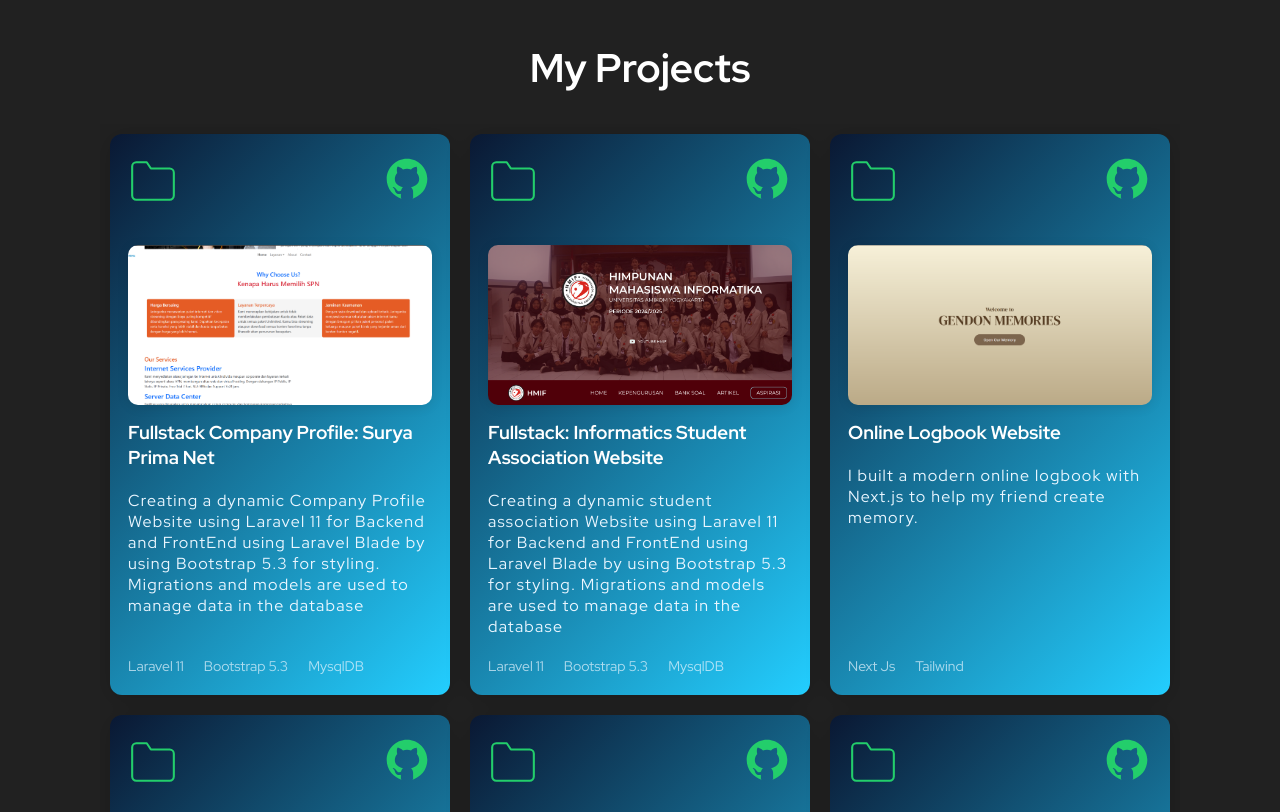
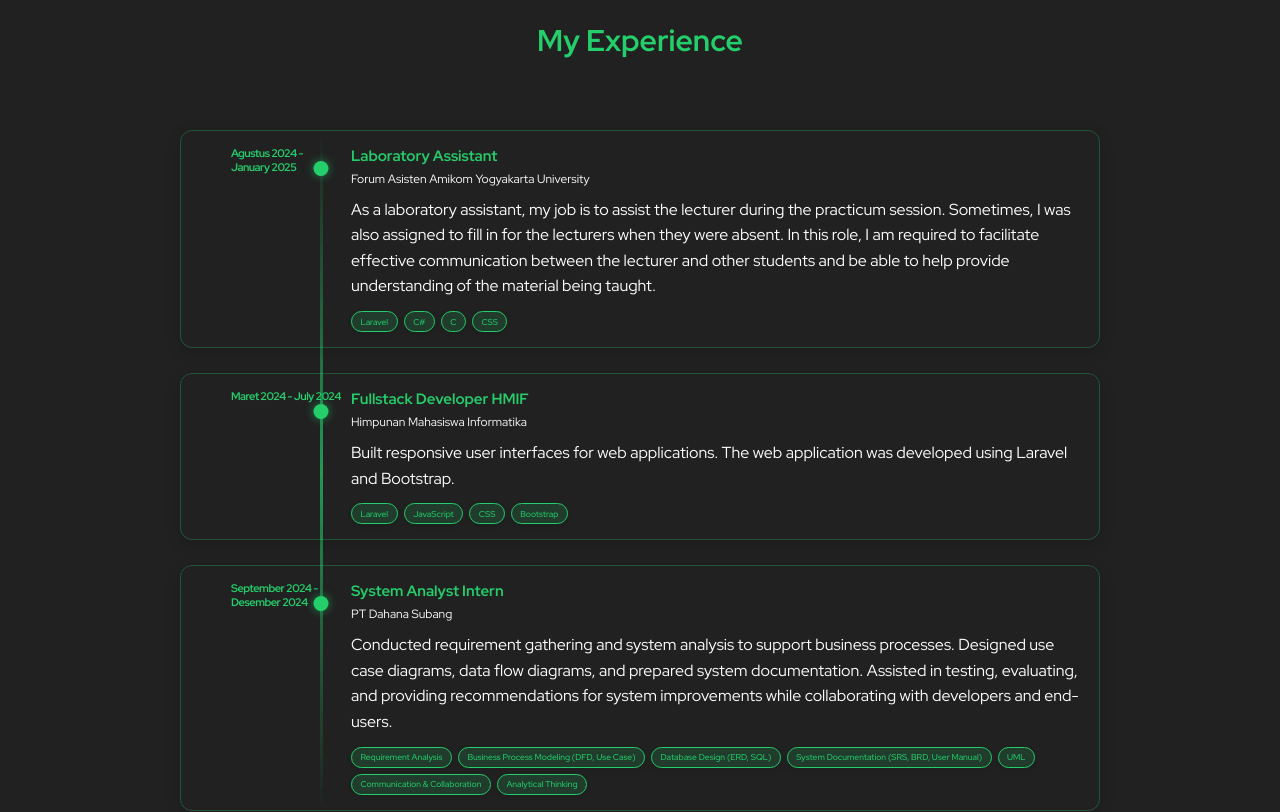
Before and after one commit to MuhammadYusufAndrika/Portofolio, a React (Create React App) app: page / in a window 1280 px wide. Shown: the part 1320-2132 px from the top of the page. Built offline with nearby package versions, Linux system fonts and the light colour scheme.

Commit message:
updateletsgo

```diff
--- a/src/components/Certificate/Certificate.tsx
+++ b/src/components/Certificate/Certificate.tsx
@@ -17,8 +17,8 @@ const certificates = [
     link: "https://www.linkedin.com/in/muhammadyusufandrika/",
   },
   {
-    title: "Belajar Membuat Aplikasi Web dengan React - Dicoding",
-    issuer: "freeCodeCamp",
+    title: "Machine Learning",
+    issuer: "Coursera",
     date: "April 2024",
     link: "https://www.linkedin.com/in/muhammadyusufandrika/",
   },
--- /dev/null
+++ b/src/components/Experience/Experience.tsx
@@ -0,0 +1,142 @@
+import { Container } from "./styles";
+import { motion, useAnimation, Variants } from "framer-motion";
+import { useRef, useEffect } from "react";
+
+// Example experience data
+const experiences = [
+  {
+    title: "Laboratory Assistant",
+    company: "Forum Asisten Amikom Yogyakarta University",
+    period: "Agustus 2024 - January 2025",
+    description:
+      "As a laboratory assistant, my job is to assist the lecturer during the practicum session. Sometimes, I was also assigned to fill in for the lecturers when they were absent. In this role, I am required to facilitate effective communication between the lecturer and other students and be able to help provide understanding of the material being taught.",
+    skills: ["Laravel", "C#", "C", "CSS"],
+  },
+  {
+    title: "Fullstack Developer HMIF",
+    company: "Himpunan Mahasiswa Informatika",
+    period: "Maret 2024 - July 2024",
+    description: "Built responsive user interfaces for web applications. The web application was developed using Laravel and Bootstrap.",
+    skills: ["Laravel", "JavaScript", "CSS", "Bootstrap"],
+  },
+  {
+    title: "System Analyst Intern",
+    company: "PT Dahana Subang",
+    period: "September 2024 - Desember 2024",
+    description:
+      "Conducted requirement gathering and system analysis to support business processes. Designed use case diagrams, data flow diagrams, and prepared system documentation. Assisted in testing, evaluating, and providing recommendations for system improvements while collaborating with developers and end-users.",
+    skills: [
+      "Requirement Analysis",
+      "Business Process Modeling (DFD, Use Case)",
+      "Database Design (ERD, SQL)",
+      "System Documentation (SRS, BRD, User Manual)",
+      "UML",
+    //   "Software Testing (UAT, Black-box)",
+      "Communication & Collaboration",
+      "Analytical Thinking",
+    ],
+  },
+];
+
+export function Experience() {
+  const containerRef = useRef<HTMLDivElement>(null);
+  const controls = useAnimation();
+
+  useEffect(() => {
+    const observer = new IntersectionObserver(
+      ([entry]) => {
+        if (entry.isIntersecting) {
+          controls.start("visible");
+        }
+      },
+      { threshold: 0.1 }
+    );
+
+    const currentRef = containerRef.current;
+    if (currentRef) {
+      observer.observe(currentRef);
+    }
+
+    return () => {
+      if (currentRef) {
+        observer.unobserve(currentRef);
+      }
+    };
+  }, [controls]);
+
+  const containerVariants: Variants = {
+    hidden: { opacity: 0 },
+    visible: {
+      opacity: 1,
+      transition: {
+        staggerChildren: 0.3,
+      },
+    },
+  };
+
+  const itemVariants: Variants = {
+    hidden: { opacity: 0, y: 50 },
+    visible: {
+      opacity: 1,
+      y: 0,
+      transition: {
+        type: "spring",
+        stiffness: 60,
+        damping: 12,
+      },
+    },
+  };
+
+  return (
+    <Container id="experience">
+      <motion.h2 initial={{ opacity: 0, y: -20 }} whileInView={{ opacity: 1, y: 0 }} transition={{ duration: 0.6, ease: "easeOut" }} viewport={{ once: true }}>
+        My Experience
+      </motion.h2>
+
+      <motion.div className="timeline-container" ref={containerRef} variants={containerVariants} initial="hidden" animate={controls}>
+        <div className="timeline-track"></div>
+
+        <div className="experiences">
+          {experiences.map((exp, index) => (
+            <motion.div
+              className="experience-card"
+              key={index}
+              variants={itemVariants}
+              whileHover={{
+                scale: 1.03,
+                boxShadow: "0 8px 30px rgba(35, 206, 107, 0.2)",
+                borderColor: "#23ce6b",
+              }}
+            >
+              <div className="timeline-dot"></div>
+              <div className="experience-period">
+                <motion.span whileHover={{ scale: 1.1, color: "#fff" }} transition={{ type: "spring", stiffness: 300 }}>
+                  {exp.period}
+                </motion.span>
+              </div>
+              <motion.div className="experience-content" initial={{ opacity: 0 }} animate={{ opacity: 1 }} transition={{ delay: 0.2 * index }}>
+                <h3>{exp.title}</h3>
+                <h4>{exp.company}</h4>
+                <p>{exp.description}</p>
+                <div className="skills">
+                  {exp.skills.map((skill, idx) => (
+                    <motion.span
+                      key={idx}
+                      className="skill-tag"
+                      whileHover={{
+                        scale: 1.1,
+                        backgroundColor: "rgba(35, 206, 107, 0.3)",
+                      }}
+                    >
+                      {skill}
+                    </motion.span>
+                  ))}
+                </div>
+              </motion.div>
+            </motion.div>
+          ))}
+        </div>
+      </motion.div>
+    </Container>
+  );
+}
--- /dev/null
+++ b/src/components/Experience/styles.ts
@@ -0,0 +1,178 @@
+import styled from "styled-components";
+
+export const Container = styled.section`
+  margin-top: 6rem;
+  padding: 0 8rem;
+  display: flex;
+  flex-direction: column;
+  align-items: center;
+  justify-content: center;
+  gap: 5rem;
+  position: relative;
+
+  h2 {
+    color: var(--green);
+    font-size: 3rem;
+    text-align: center;
+  }
+
+  .timeline-container {
+    width: 100%;
+    position: relative;
+    margin: 2rem 0;
+  }
+
+  .timeline-track {
+    position: absolute;
+    left: 140px;
+    top: 0;
+    bottom: 0;
+    width: 3px;
+    background: linear-gradient(to bottom, transparent, var(--green), transparent);
+    opacity: 0.7;
+  }
+
+  .experiences {
+    width: 100%;
+    display: flex;
+    flex-direction: column;
+    gap: 2.5rem;
+    position: relative;
+  }
+
+  .experience-card {
+    display: flex;
+    background: linear-gradient(225deg, var(--primary) 0%, var(--secondary) 100%);
+    padding: 1.5rem 2rem;
+    border-radius: 1.2rem;
+    position: relative;
+    box-shadow: 0px 4px 15px rgba(0, 0, 0, 0.15);
+    border: 1px solid rgba(35, 206, 107, 0.3);
+    transition: all 0.4s cubic-bezier(0.175, 0.885, 0.32, 1.275);
+
+    &:hover {
+      transform: translateY(-5px);
+    }
+  }
+
+  .timeline-dot {
+    position: absolute;
+    left: 140px;
+    top: 30px;
+    width: 15px;
+    height: 15px;
+    border-radius: 50%;
+    background: var(--green);
+    transform: translateX(-50%);
+    border: 2px solid var(--primary);
+    box-shadow: 0 0 10px rgba(35, 206, 107, 0.6);
+    z-index: 10;
+  }
+
+  .experience-period {
+    flex: 0 0 120px;
+    padding-right: 1rem;
+    font-weight: 700;
+    color: var(--green);
+    font-size: 1.1rem;
+    letter-spacing: -0.5px;
+    margin-left: 30px;
+  }
+
+  .experience-content {
+    flex: 1;
+
+    h3 {
+      color: var(--green);
+      font-size: 1.5rem;
+      margin-bottom: 0.5rem;
+    }
+
+    h4 {
+      color: #fff;
+      font-size: 1.2rem;
+      margin-bottom: 1rem;
+      font-weight: normal;
+    }
+
+    p {
+      color: var(--text-secondary);
+      margin-bottom: 1rem;
+      line-height: 1.6;
+    }
+  }
+
+  .skills {
+    display: flex;
+    flex-wrap: wrap;
+    gap: 0.6rem;
+    margin-top: 1.2rem;
+  }
+
+  .skill-tag {
+    background: rgba(35, 206, 107, 0.15);
+    color: var(--green);
+    padding: 0.35rem 0.85rem;
+    border-radius: 20px;
+    font-size: 0.85rem;
+    font-weight: 500;
+    border: 1px solid var(--green);
+    transition: all 0.3s ease;
+    box-shadow: 0 2px 5px rgba(0, 0, 0, 0.1);
+
+    &:hover {
+      background: rgba(35, 206, 107, 0.25);
+      box-shadow: 0 4px 8px rgba(35, 206, 107, 0.3);
+    }
+  }
+
+  @media (max-width: 960px) {
+    padding: 0 4rem;
+
+    .timeline-track {
+      left: 30px;
+    }
+
+    .timeline-dot {
+      left: 30px;
+    }
+
+    .experience-card {
+      flex-direction: column;
+      margin-left: 20px;
+    }
+
+    .experience-period {
+      flex: 0 0 auto;
+      margin-bottom: 1rem;
+      padding-right: 0;
+      margin-left: 20px;
+    }
+  }
+
+  @media (max-width: 768px) {
+    padding: 0 2rem;
+
+    h2 {
+      font-size: 2.5rem;
+    }
+  }
+
+  @media (max-width: 480px) {
+    padding: 0 1rem;
+
+    h2 {
+      font-size: 2rem;
+    }
+
+    .experience-content {
+      h3 {
+        font-size: 1.2rem;
+      }
+
+      h4 {
+        font-size: 1rem;
+      }
+    }
+  }
+`;
--- a/src/components/Header/Header.tsx
+++ b/src/components/Header/Header.tsx
@@ -28,6 +28,9 @@ export function Header() {
           <NavHashLink smooth to="#about" onClick={closeMenu}>
             About me
           </NavHashLink>
+          <NavHashLink smooth to="#experience" onClick={closeMenu}>
+            Experience
+          </NavHashLink>
           <NavHashLink smooth to="#project" onClick={closeMenu}>
             Project
           </NavHashLink>
--- a/src/components/Hero/Hero.tsx
+++ b/src/components/Hero/Hero.tsx
@@ -2,7 +2,7 @@ import React from "react";
 import { BrowserRouter } from "react-router-dom";
 import { ShinyText } from "./ShinyText";
 import { Container } from "./styles";
-import Illustration from "../../assets/illustration.svg";
+import Illustration from "../../assets/hero1.jpg";
 import { NavHashLink } from "react-router-hash-link";
 import linkedin from "../../assets/linkedin.svg";
 import githubIcon from "../../assets/github.svg";
--- a/src/components/Main/Main.tsx
+++ b/src/components/Main/Main.tsx
@@ -4,6 +4,7 @@ import { Hero } from "../Hero/Hero";
 import { About } from "../About/About";
 import { Contact } from "../Contact/Contact";
 import { Project } from "../Project/Project";
+import { Experience } from "../Experience/Experience";
 import bootstrapIconUrl from "../../assets/bootstrap-icon.svg";
 import cssIconUrl from "../../assets/css-icon.svg";
 import wordpressIconUrl from "../../assets/wordpress.svg";
@@ -203,6 +204,7 @@ export function Main() {
       />
       <Hero></Hero>
       <About></About>
+      <Experience></Experience>
       <Project></Project>
       <Certificate />
       <Contact></Contact>
--- a/src/components/Project/Project.tsx
+++ b/src/components/Project/Project.tsx
@@ -431,7 +431,7 @@ export function Project() {
           </motion.div> */}
 
           {/* Project 9: More on Github */}
-          <motion.div className="project" initial={{ opacity: 0, rotateY: 90 }} animate={{ opacity: 1, rotateY: 0 }} exit={{ opacity: 0, rotateY: 90 }} transition={{ duration: 0.6 }}>
+          {/* <motion.div className="project" initial={{ opacity: 0, rotateY: 90 }} animate={{ opacity: 1, rotateY: 0 }} exit={{ opacity: 0, rotateY: 90 }} transition={{ duration: 0.6 }}>
             <header>
               <svg width="50" xmlns="http://www.w3.org/2000/svg" role="img" viewBox="0 0 24 24" fill="none" stroke="#23ce6b " strokeWidth="1" strokeLinecap="round" strokeLinejoin="round">
                 <title>Folder</title>
@@ -449,7 +449,7 @@ export function Project() {
             <footer>
               <ul className="tech-list"></ul>
             </footer>
-          </motion.div>
+          </motion.div> */}
         </AnimatePresence>
       </div>
     </Container>
```
Also changed, not shown: src/components/About/About.tsx (+16 -14 lines), src/assets/hero1.jpg (added), 1 other file (tests, documents, lock files or other folders).
